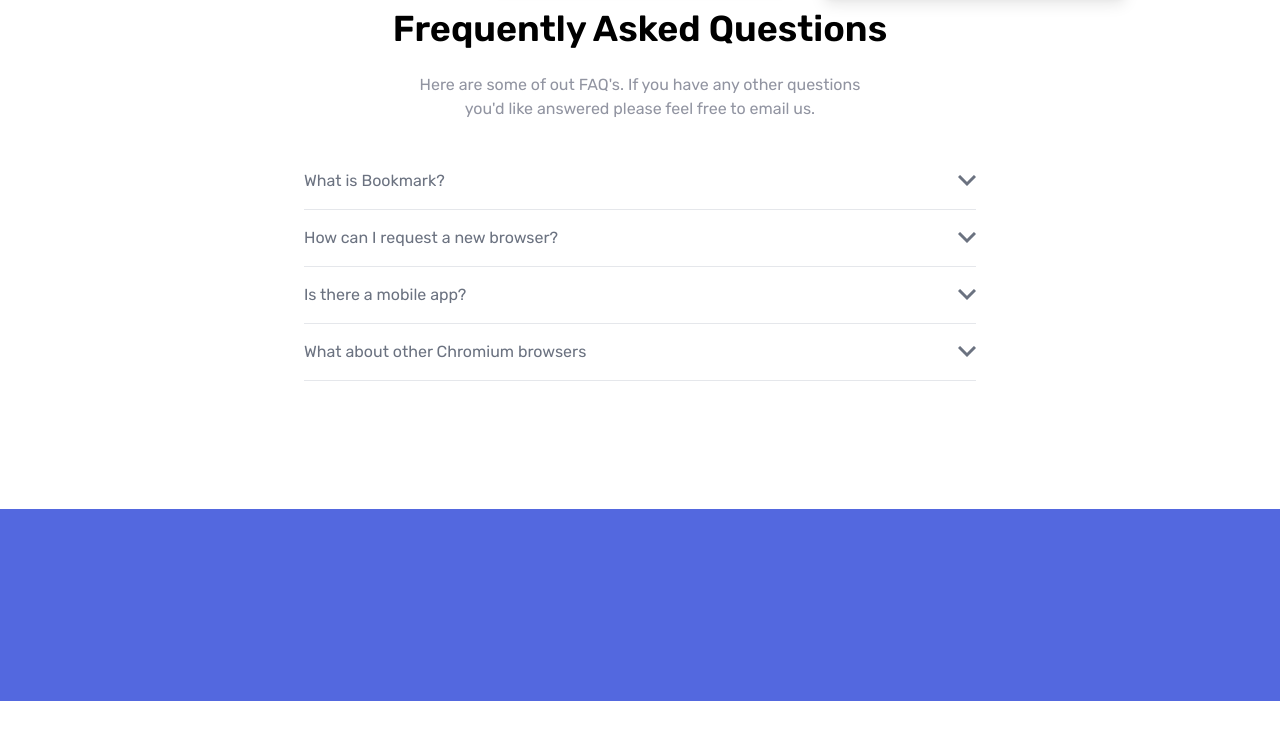
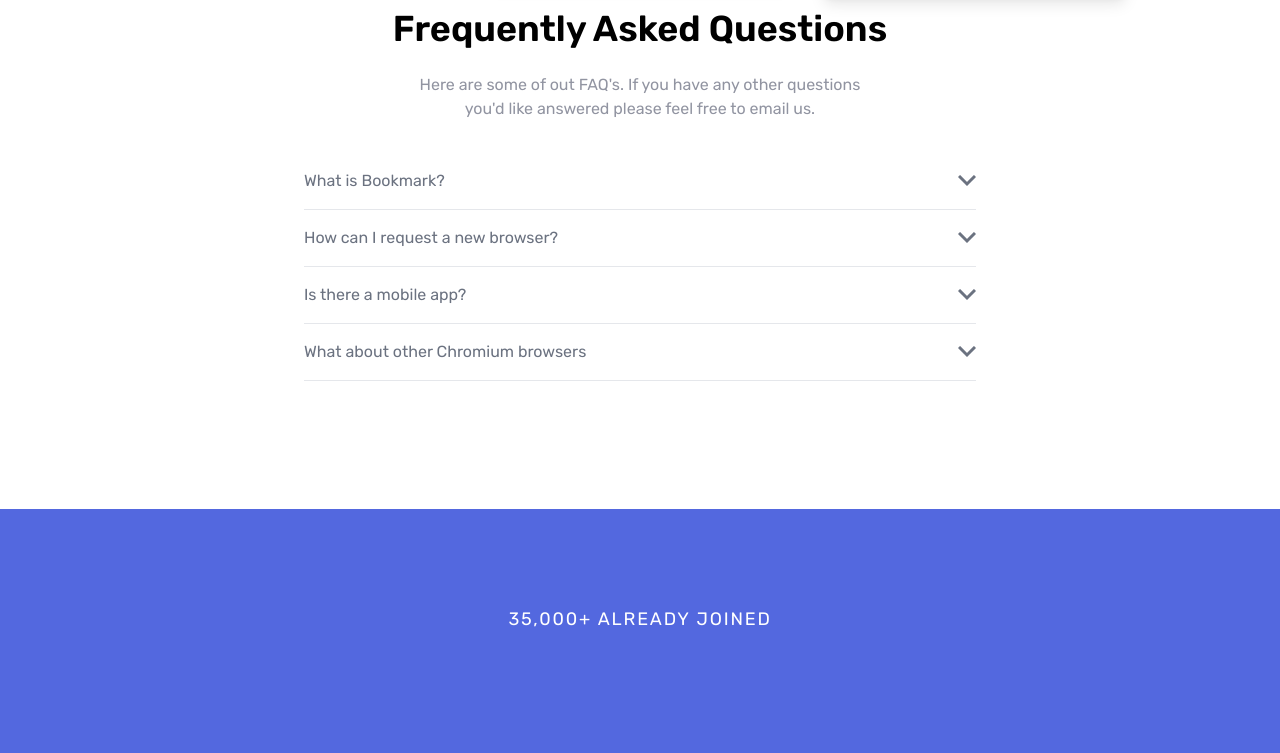
Before and after one commit to Faiem-qy/tailwind_css, a website: page website-projects/bookmark/index.html in a window 1280 px wide. Shown: the part 2054-2807 px from the top of the page. Before the commit the page ends 2755 px from the top, so only its background shows below. Drawn offline with Linux system fonts and the light colour scheme.

Commit message:
add paragraph

```diff
--- a/website-projects/bookmark/index.html
+++ b/website-projects/bookmark/index.html
@@ -515,7 +515,11 @@
     <!-- News Letter Section-->
     <section id="newsletter" class="bg-softBlue">
       <!-- Main Container -->
-      <div class="max-w-lg mx-auto py-24"></div>
+      <div class="max-w-lg mx-auto py-24">
+        <p class="mb-6 text-lg tracking-widest text-center text-white uppercase">
+          35,000+ Already Joined
+        </p>
+      </div>
     </section>
   </body>
 </html>
```
